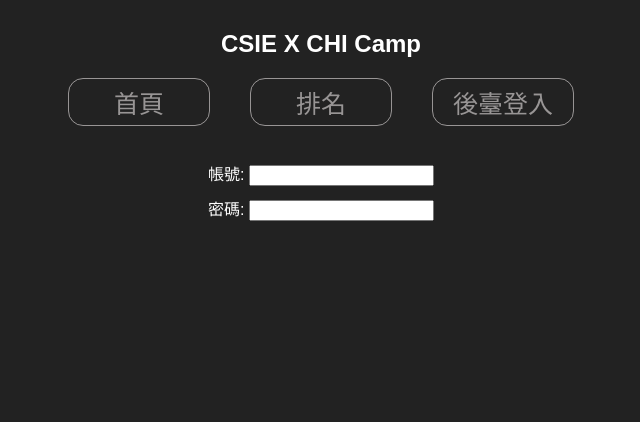
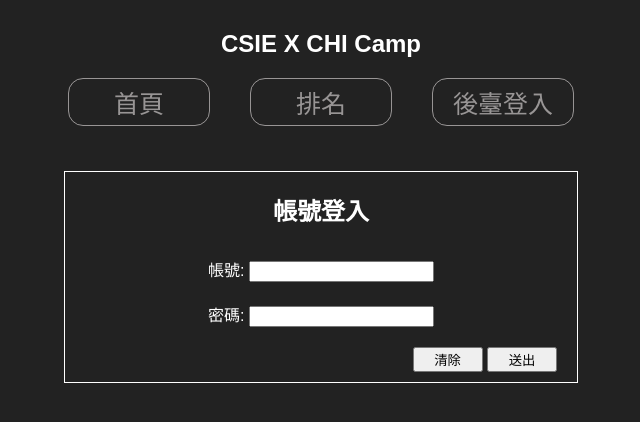
Before and after one commit to CCUCSIE110/rpg, a PHP site: page /login.html in a window 1280 px wide. Shown: the top 422 px of the page, without its empty margins (319-959 px from the left). Run offline with PHP 8.4, Linux system fonts and the light colour scheme; some libraries are stand-ins or nearby versions.

Commit message:
add login page

```diff
--- a/CSS/login.css
+++ b/CSS/login.css
@@ -21,5 +21,26 @@ html, body {
 .word {
   word-break: normal; }
 
+.login {
+  text-align: center;
+  width: 40%;
+  margin: 20px;
+  border: 1px solid; }
+  .login header {
+    text-align: center; }
+
 .entry {
-  margin: 10px 0; }
+  padding: 10px 20px; }
+
+.btn {
+  text-align: right; }
+  .btn button {
+    width: 70px; }
+
+input:focus {
+  /* border:0px rgb(241, 147, 22); */
+  background-color: #ccc7ec; }
+
+@media screen and (max-width: 590px) {
+  .login {
+    width: 80%; } }
--- a/CSS/main.css
+++ b/CSS/main.css
@@ -66,7 +66,7 @@ nav {
     color: #e7e2e2; }
 
 @media screen and (max-width: 590px) {
-  nav a {
+  nav .nav-a {
     margin: 10px 5px;
     width: 60px;
     font-size: 14px; } }
--- /dev/null
+++ b/JS/login.js
@@ -0,0 +1,8 @@
+$(document).ready(function(){
+  console.log("er");
+  $("#clear").on("click",(o)=>{
+    console.log("ww");
+    $("#passwd").val("");
+    $("#name").val("");
+  })
+});
--- a/login.html
+++ b/login.html
@@ -20,14 +20,21 @@
           <a class="nav-a" href="login.html">後臺登入</a>
       </nav>
       <div class="login">
-        <form action="login.php">
+        <header>
+          <h2>帳號登入</h2>
+        </header>
+        <form action="login.php" method="post">
           <div class="entry">
             <span class="label label-default">帳號:</span>
-            <input type="text" name="username" value="">
+            <input type="text" name="username" id="name">
           </div>
           <div class="entry">
             <span class="label label-default">密碼:</span>
-            <input type="password" name="passwd" value="">
+            <input type="password" name="passwd" id="passwd">
+          </div>
+          <div class="entry btn">
+            <button type="button" id="clear">清除</button>
+            <button type="submit" id="submit">送出</button>
           </div>
       </form>
       </div>
@@ -35,6 +42,6 @@
 
 
     <script src="https://ajax.googleapis.com/ajax/libs/jquery/2.1.4/jquery.min.js"></script>
-    <!-- <script src="JS/.js"></script> -->
+    <script src="JS/login.js"></script>
   </body>
 </html>
```
